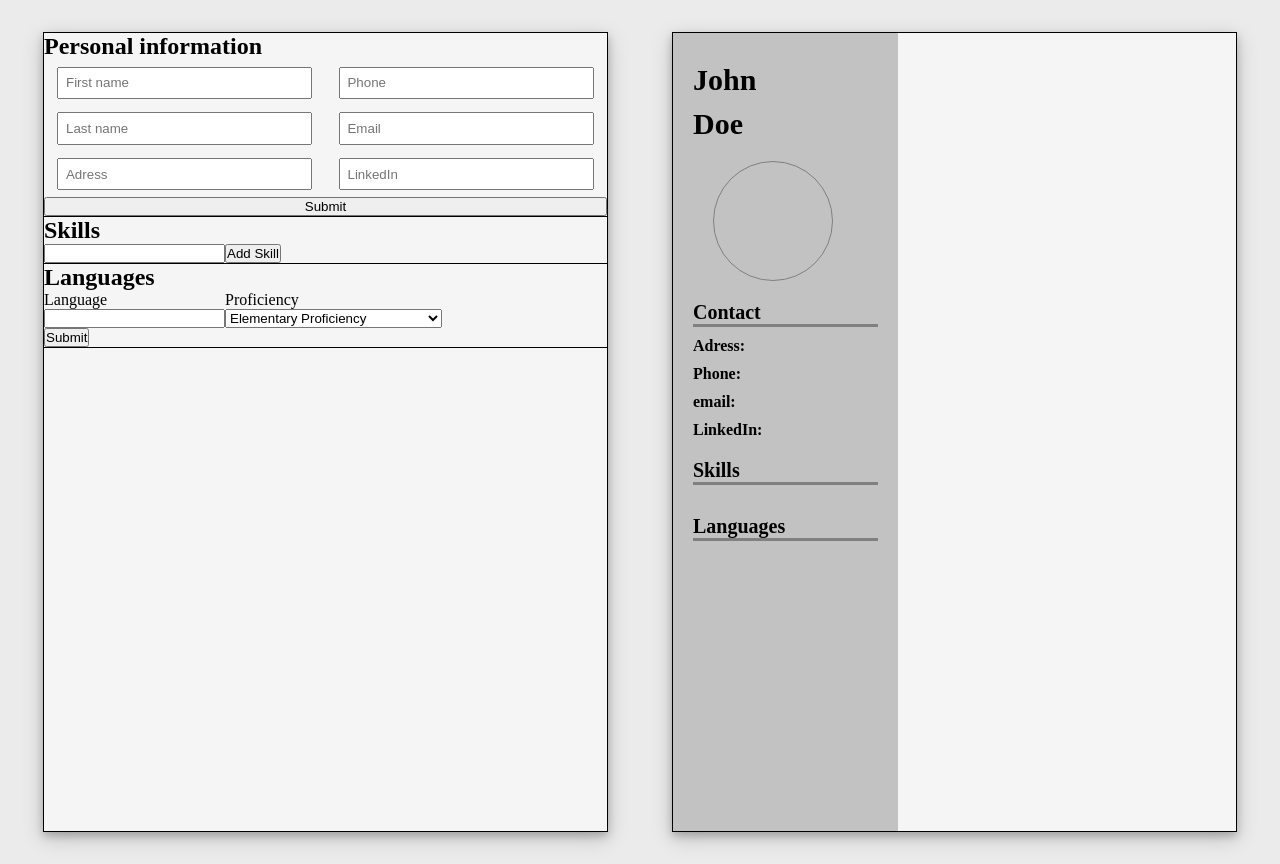
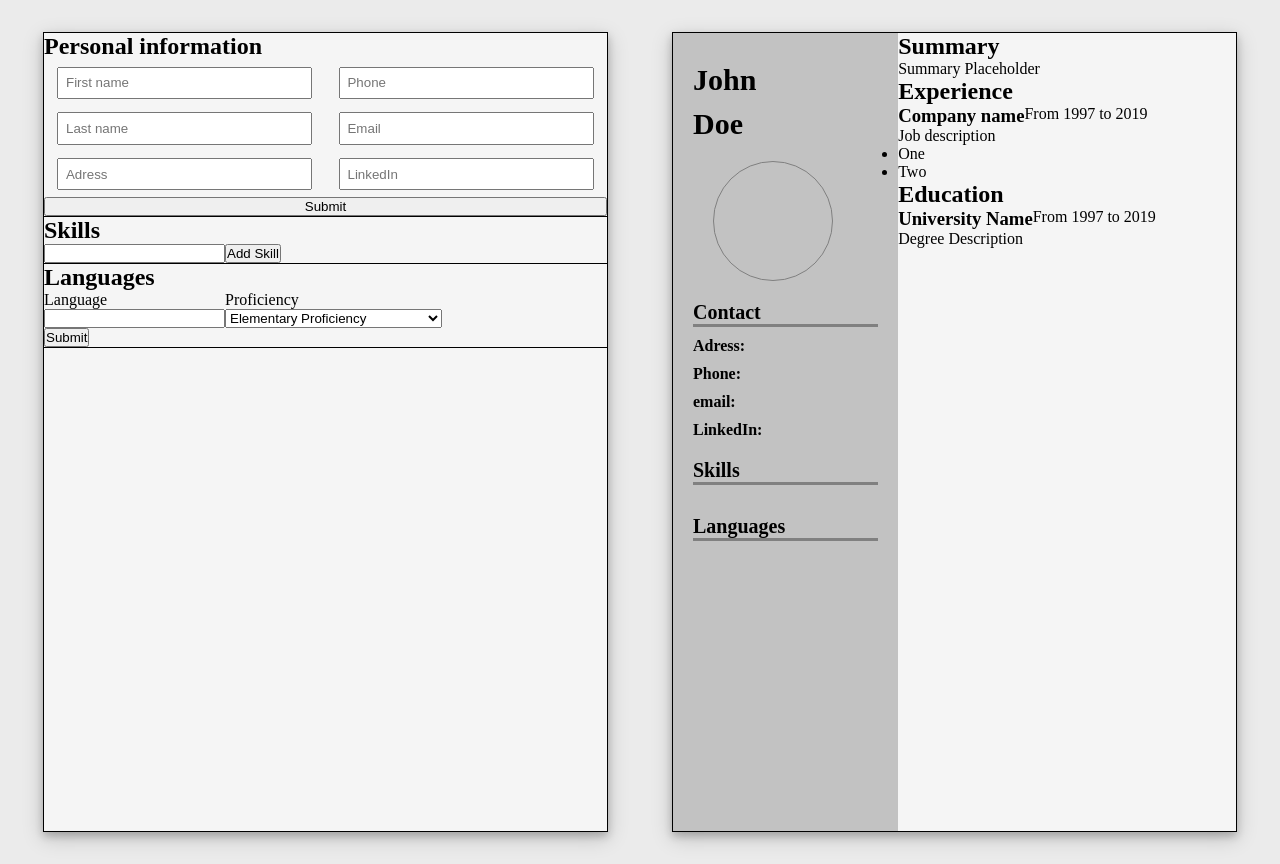
Before and after one commit to MrDando/CV-Project, a React (Create React App) app: page / in a window 1280 px wide. Built offline with nearby package versions, Linux system fonts and the light colour scheme.

Commit message:
Added template for professional component

```diff
--- a/src/App.js
+++ b/src/App.js
@@ -141,7 +141,7 @@ class App extends React.Component {
               languages={this.state.languages}/>
         <div className='cv flex'>
           <Personal data={this.state}/>
-          <Professional />
+          <Professional data={this.state}/>
         </div>
       </div>
 
--- a/src/Components/CV/Professional.js
+++ b/src/Components/CV/Professional.js
@@ -1,9 +1,54 @@
 import React from 'react'
+
+function Summary() {
+    return (
+        <div>
+            <h2>Summary</h2>
+            <p>Summary Placeholder</p>
+        </div>
+    )
+}
+
+function Experience() {
+    return(
+        <div>
+            <h2>Experience</h2>
+            <div className='job-container'>
+                <div className='flex'>
+                    <h3 className='organization-name'>Company name</h3>
+                    <span className='timespan'>From 1997 to 2019</span>
+                </div>
+                <span className='job-description'>Job description</span>
+                <ul className='job-responsibilities'>
+                    <li>One</li>
+                    <li>Two</li>
+                </ul>
+            </div>
+        </div>
+    )
+}
+
+function Education() {
+    return(
+        <div>
+            <h2>Education</h2>
+            <div className='education-container'>
+                <div className='flex'>
+                    <h3 className='organization-name'>University Name</h3>
+                    <span className='timespan'>From 1997 to 2019</span>
+                </div>
+                <span className='degree'>Degree Description</span>
+            </div>
+        </div>
+    )
+}
 
 function Professional() {
     return(
         <div className='professional flex column'>
-
+            <Summary />
+            <Experience />
+            <Education />
         </div>
     )
 }
```
